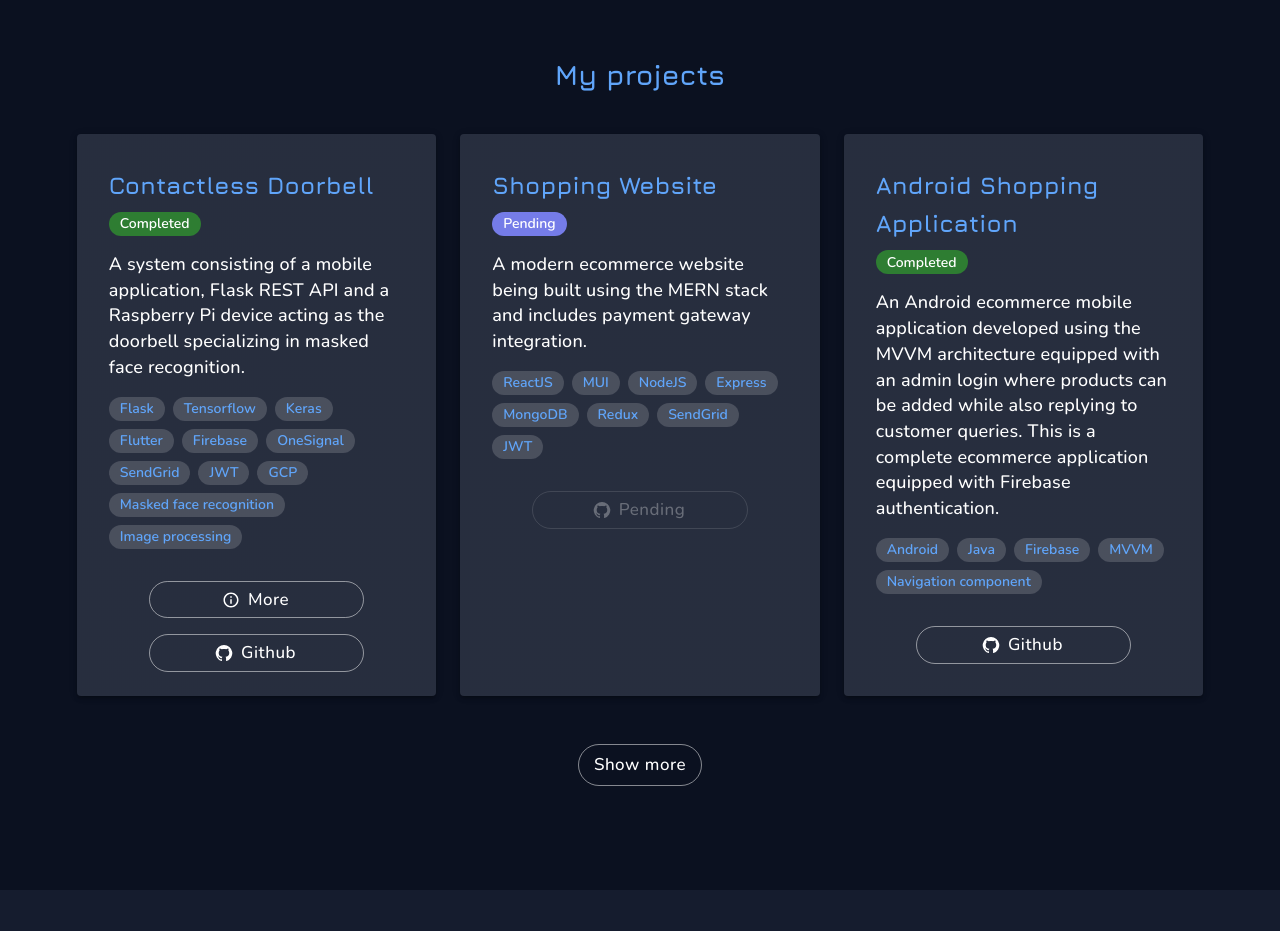
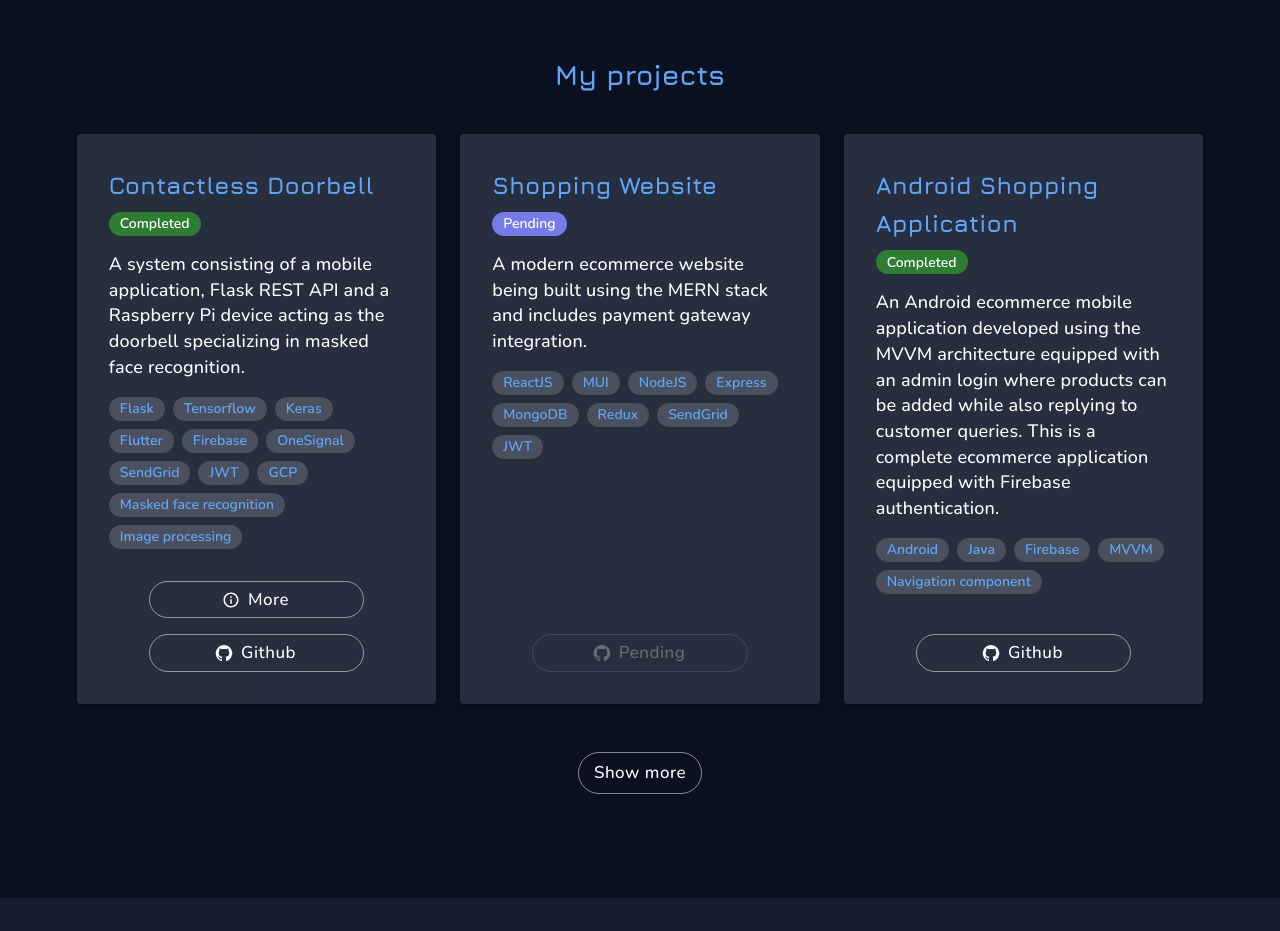
Before and after one commit to gimhanr9/portfolio-web, a React (Create React App) app: page / in a window 1280 px wide. Shown: the part 2320-3251 px from the top of the page. Built offline with nearby package versions, Linux system fonts and the light colour scheme.

Commit message:
button alignment fixed

```diff
--- a/src/components/projects/ProjectCard.jsx
+++ b/src/components/projects/ProjectCard.jsx
@@ -1,13 +1,4 @@
-import {
-  Box,
-  Button,
-  Card,
-  CardActionArea,
-  CardContent,
-  Chip,
-  Grid,
-  Typography,
-} from '@mui/material';
+import { Box, Button, Card, Chip, Grid, Typography } from '@mui/material';
 import GitHubIcon from '@mui/icons-material/GitHub';
 import InfoOutlinedIcon from '@mui/icons-material/InfoOutlined';
 //import { useSpring, animated } from '@react-spring/web';
@@ -153,14 +144,14 @@ const ProjectCard = ({
       elevation={3}
       // onMouseEnter={fadeCard}
       // onMouseLeave={fadeCard}
-      className={'card-container'}
-      sx={{
-        display: 'flex',
-        justifyContent: 'space-between',
-        flexDirection: 'column',
-      }}
     >
-      <CardContent className='content' sx={{ padding: 4 }}>
+      <Grid
+        container
+        flexDirection='column'
+        justifyContent='space-between'
+        sx={{ padding: 4, height: '100%' }}
+      >
+        <Grid item>
           <Front
             icon={icon}
             title={title}
@@ -168,7 +159,8 @@ const ProjectCard = ({
             technologies={technologies}
             completed={completed}
           />
-
+        </Grid>
+        <Grid item>
           <Back
             title={title}
             details={moreDetails}
@@ -177,7 +169,8 @@ const ProjectCard = ({
             link={link}
             showDetails={showDetails}
           />
-      </CardContent>
+        </Grid>
+      </Grid>
     </Card>
   );
 };
--- a/src/components/projects/index.jsx
+++ b/src/components/projects/index.jsx
@@ -8,7 +8,7 @@ import DetailsDialog from './DetailsDialog';
 const RenderProjects = ({ showMore, showDetails }) => {
   if (showMore === true && projects.length > 3) {
     return projects.map((project, index) => (
-      <Grid key={index} display='flex' item xs={12} md={6} lg={4}>
+      <Grid key={index} display='flex' item xs={12} sm={6} lg={4}>
         <ProjectCard
           icon={project.icon}
           title={project.title}
```
Also changed, not shown: public/manifest.json. Lines whose indentation alone changed are shown as unchanged.
